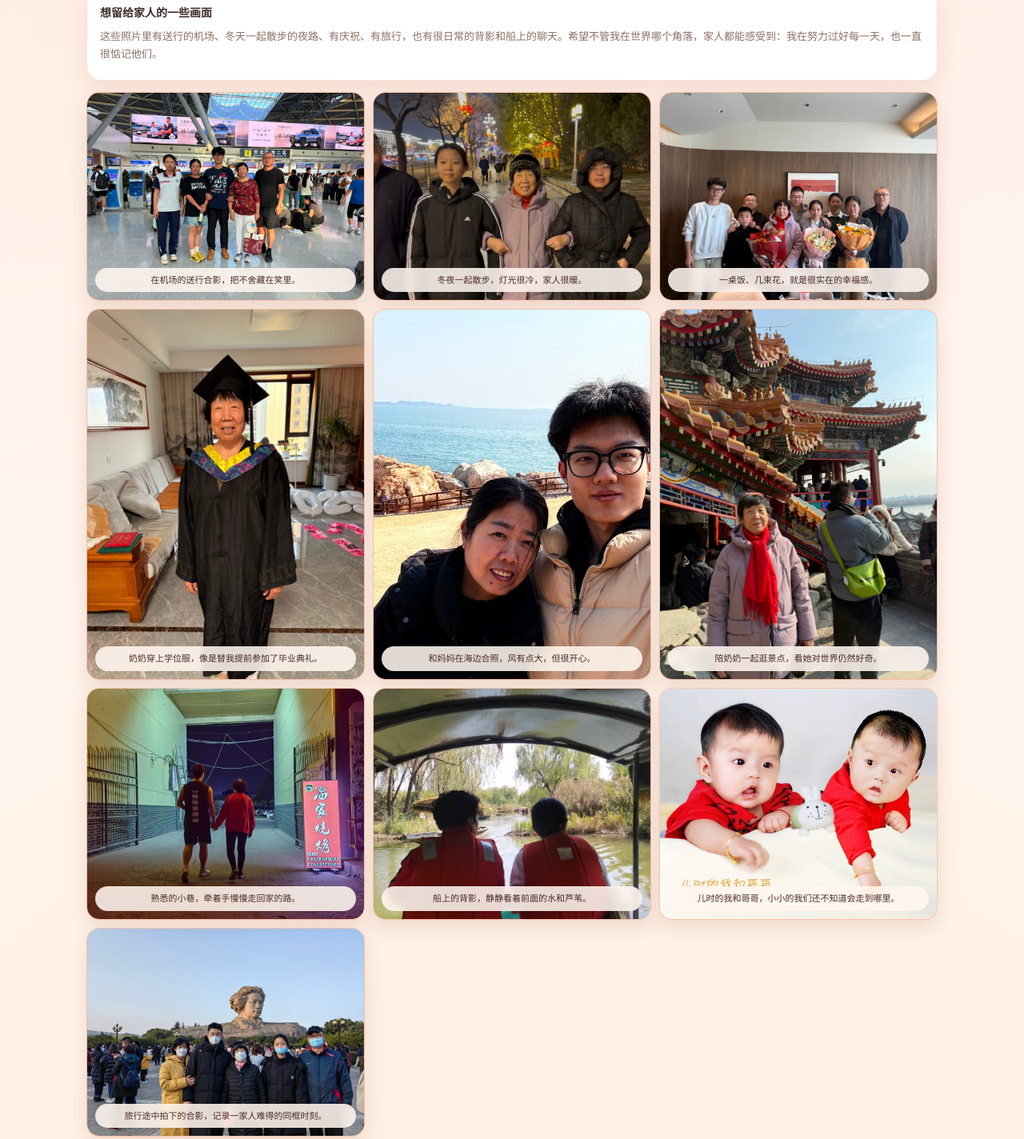
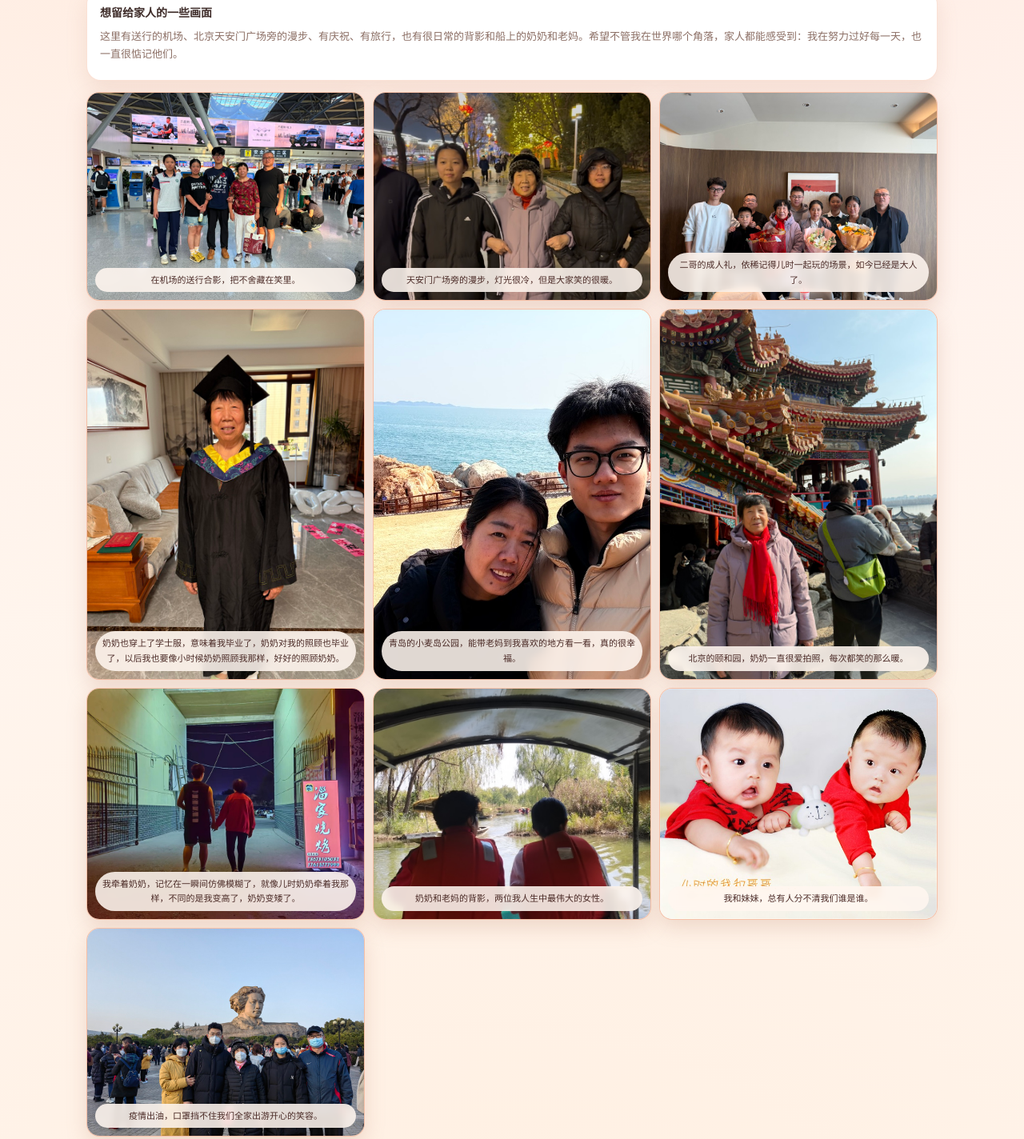
Before and after one commit to hans-dame/hans-dame.github.io, a plain HTML site: page index.html in a window 1280 px wide. Shown: the part 917-2341 px from the top of the page at 80% size. Drawn offline with Linux system fonts and the light colour scheme.

Commit message:
Update index.html

```diff
--- a/index.html
+++ b/index.html
@@ -754,7 +754,7 @@
       <div class="card" style="margin-bottom:14px;">
         <h3 class="card-title">想留给家人的一些画面</h3>
         <p class="card-text">
-          这些照片里有送行的机场、冬天一起散步的夜路、有庆祝、有旅行，也有很日常的背影和船上的聊天。希望不管我在世界哪个角落，家人都能感受到：我在努力过好每一天，也一直很惦记他们。
+          这里有送行的机场、北京天安门广场旁的漫步、有庆祝、有旅行，也有很日常的背影和船上的奶奶和老妈。希望不管我在世界哪个角落，家人都能感受到：我在努力过好每一天，也一直很惦记他们。
         </p>
       </div>
 
@@ -766,47 +766,47 @@
 
         <figure class="family-item">
           <img src="images/family-night-walk.jpg" alt="夜晚街边散步">
-          <figcaption class="family-caption">冬夜一起散步，灯光很冷，家人很暖。</figcaption>
+          <figcaption class="family-caption">天安门广场旁的漫步，灯光很冷，但是大家笑的很暖。</figcaption>
         </figure>
 
         <figure class="family-item">
           <img src="images/family-restaurant.jpg" alt="家人聚餐与鲜花">
-          <figcaption class="family-caption">一桌饭、几束花，就是很实在的幸福感。</figcaption>
+          <figcaption class="family-caption">二哥的成人礼，依稀记得儿时一起玩的场景，如今已经是大人了。</figcaption>
         </figure>
 
         <figure class="family-item">
           <img src="images/grandma-graduation.jpg" alt="奶奶穿学位服">
-          <figcaption class="family-caption">奶奶穿上学位服，像是替我提前参加了毕业典礼。</figcaption>
+          <figcaption class="family-caption">奶奶也穿上了学士服，意味着我毕业了，奶奶对我的照顾也毕业了，以后我也要像小时候奶奶照顾我那样，好好的照顾奶奶。</figcaption>
         </figure>
 
         <figure class="family-item">
           <img src="images/seaside-selfie.jpg" alt="与妈妈在海边合影">
-          <figcaption class="family-caption">和妈妈在海边合照，风有点大，但很开心。</figcaption>
+          <figcaption class="family-caption">青岛的小麦岛公园，能带老妈到我喜欢的地方看一看，真的很幸福。</figcaption>
         </figure>
 
         <figure class="family-item">
           <img src="images/grandma-temple.jpg" alt="奶奶在景点合影">
-          <figcaption class="family-caption">陪奶奶一起逛景点，看她对世界仍然好奇。</figcaption>
+          <figcaption class="family-caption">北京的颐和园，奶奶一直很爱拍照，每次都笑的那么暖。</figcaption>
         </figure>
 
         <figure class="family-item">
           <img src="images/alley-walk.jpg" alt="夜晚牵手走在巷子里">
-          <figcaption class="family-caption">熟悉的小巷，牵着手慢慢走回家的路。</figcaption>
+          <figcaption class="family-caption">我牵着奶奶，记忆在一瞬间仿佛模糊了，就像儿时奶奶牵着我那样，不同的是我变高了，奶奶变矮了。</figcaption>
         </figure>
 
         <figure class="family-item">
-          <img src="images/boat-backview.jpg" alt="船上两位长辈的背影">
-          <figcaption class="family-caption">船上的背影，静静看着前面的水和芦苇。</figcaption>
+          <img src="images/boat-backview.jpg" alt="老妈和奶奶">
+          <figcaption class="family-caption">奶奶和老妈的背影，两位我人生中最伟大的女性。</figcaption>
         </figure>
 
         <figure class="family-item">
           <img src="images/baby-twins.jpg" alt="儿时的我和哥哥">
-          <figcaption class="family-caption">儿时的我和哥哥，小小的我们还不知道会走到哪里。</figcaption>
+          <figcaption class="family-caption">我和妹妹，总有人分不清我们谁是谁。</figcaption>
         </figure>
 
         <figure class="family-item">
           <img src="images/family-statue.jpg" alt="橘子洲头像前的全家福">
-          <figcaption class="family-caption">旅行途中拍下的合影，记录一家人难得的同框时刻。</figcaption>
+          <figcaption class="family-caption">疫情出油，口罩挡不住我们全家出游开心的笑容。</figcaption>
         </figure>
       </div>
     </section>
```
